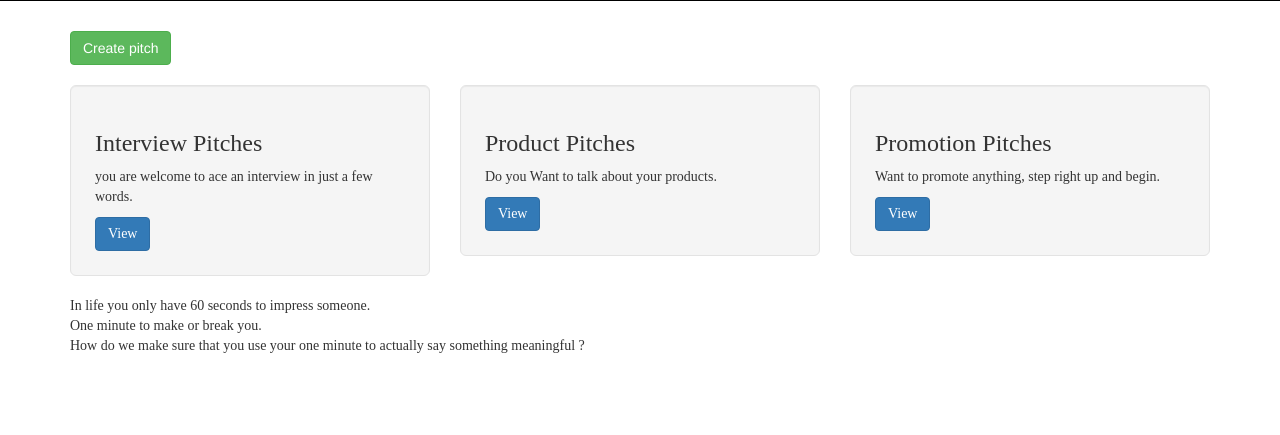
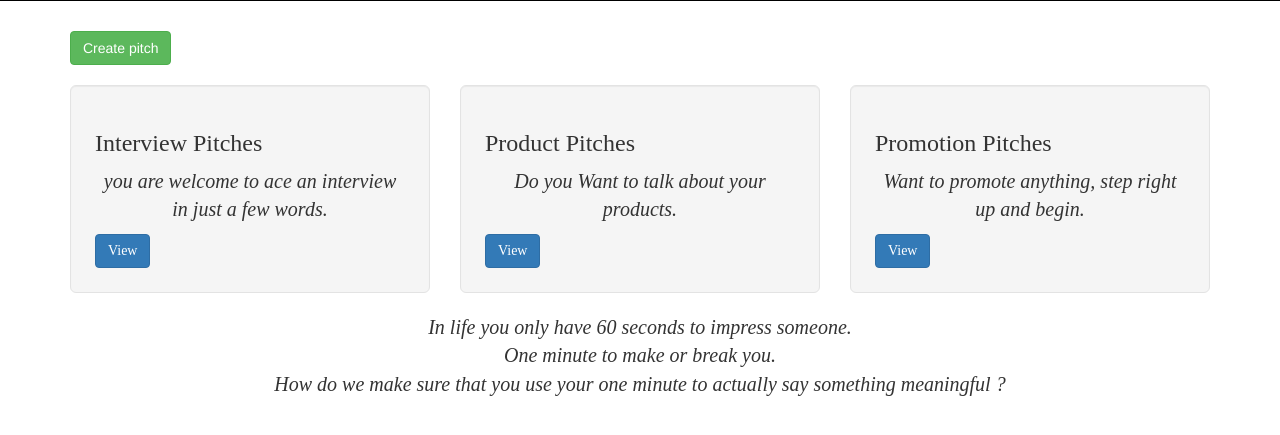
Before and after one commit to DancanOduor/Minute-Pitches, a Flask app: template app/templates/index.html in a window 1280 px wide. Shown: the part 260-695 px from the top of the page. Run offline with Flask 2, Linux system fonts and the light colour scheme; the template is opened without the code that fills it, so the values that code supplies are empty; some libraries are stand-ins or nearby versions; some web fonts are replaced.

Commit message:
Add styling in p

```diff
--- a/app/static/index.css
+++ b/app/static/index.css
@@ -1,3 +1,6 @@
 p{
     font-size: bold;
+    text-align: center;
+    font-style: italic;
+    font-size: 20px;
 }
```
